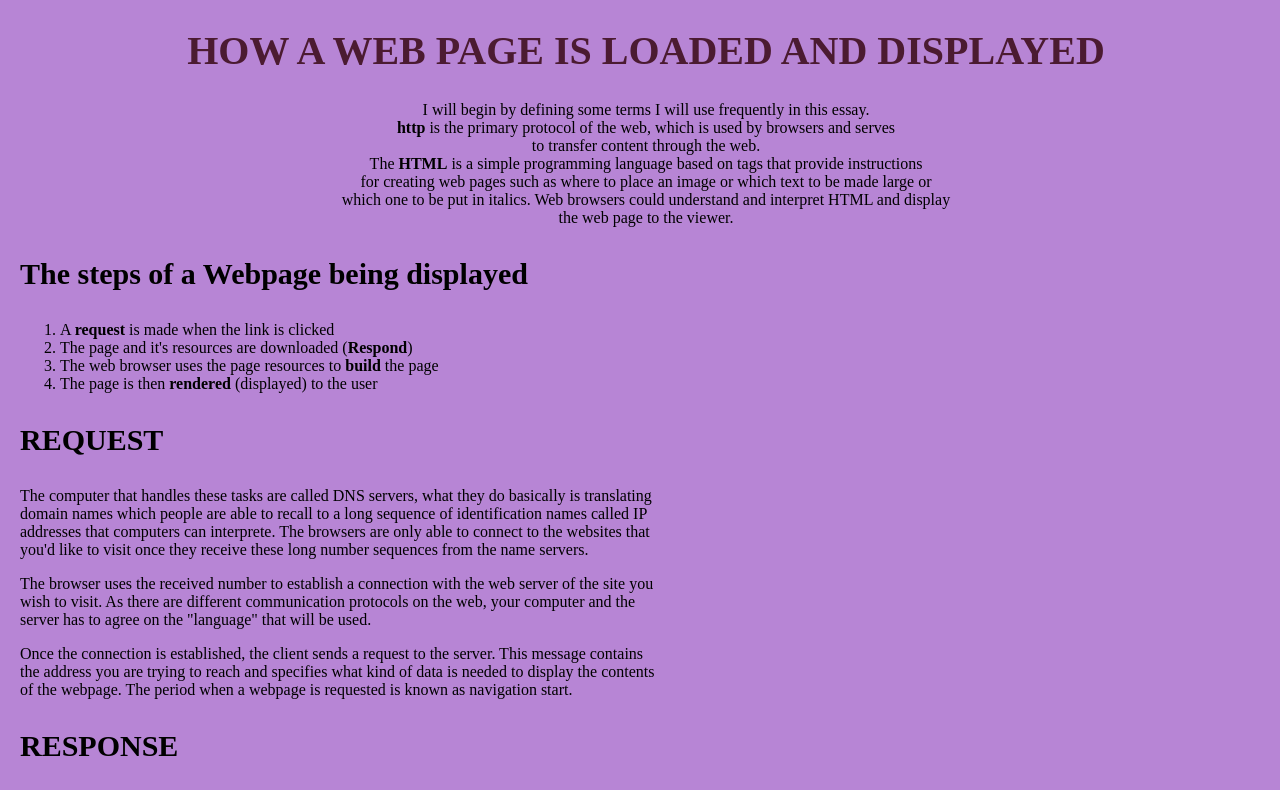
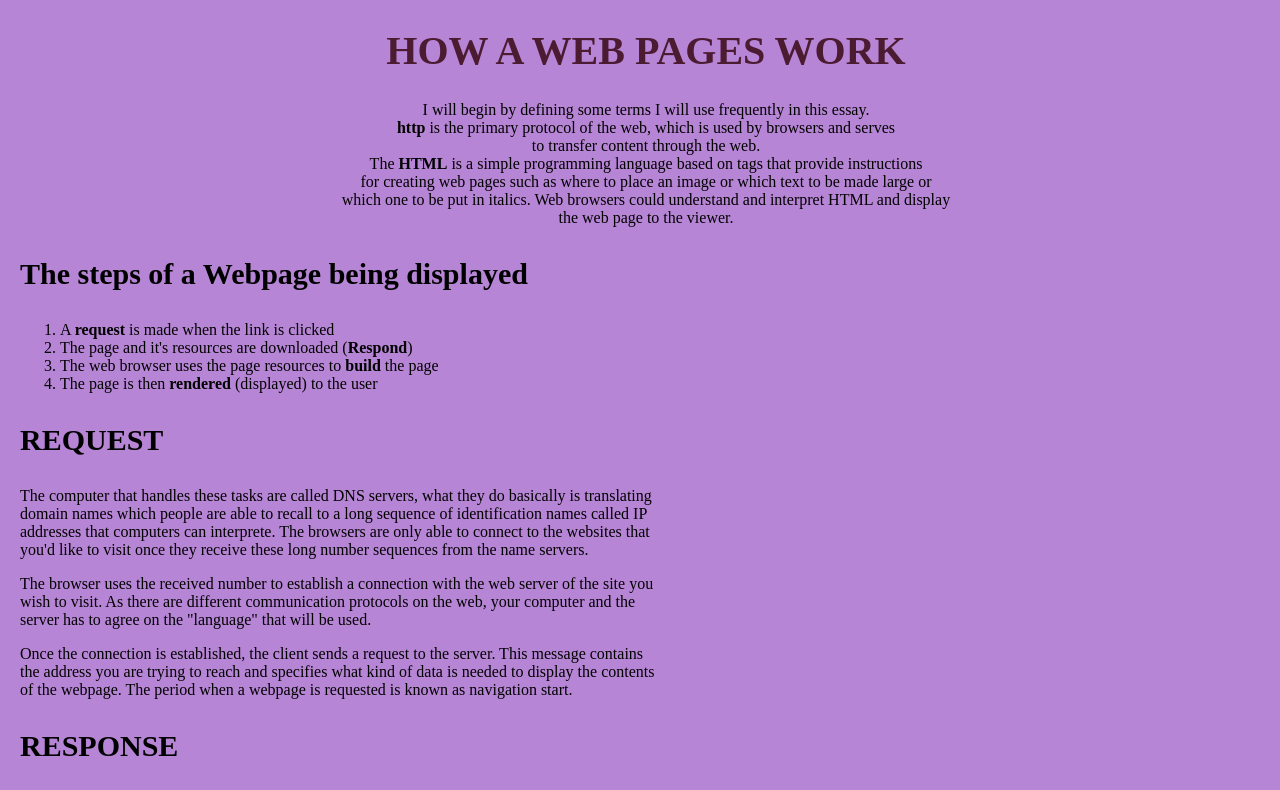
Before and after one commit to Mfonn/how-web-pages-work, a plain HTML site: page index.html in a window 1280 px wide. Shown: the top 790 px of the page. Drawn offline with Linux system fonts and the light colour scheme.

Commit message:
Update index.html

```diff
--- a/index.html
+++ b/index.html
@@ -8,7 +8,7 @@
 
 </head>
 <body>
-    <h1 class="heading firsthead">HOW A WEB PAGE IS LOADED AND DISPLAYED</h1>
+    <h1 class="heading firsthead">HOW A WEB PAGES WORK</h1>
     <p class="first">I will begin by defining some terms I will use frequently in this essay.<br>
         <b>http</b> is the primary protocol of the web, which is used by browsers and serves<br>
         to transfer content through the web.<br>
```
